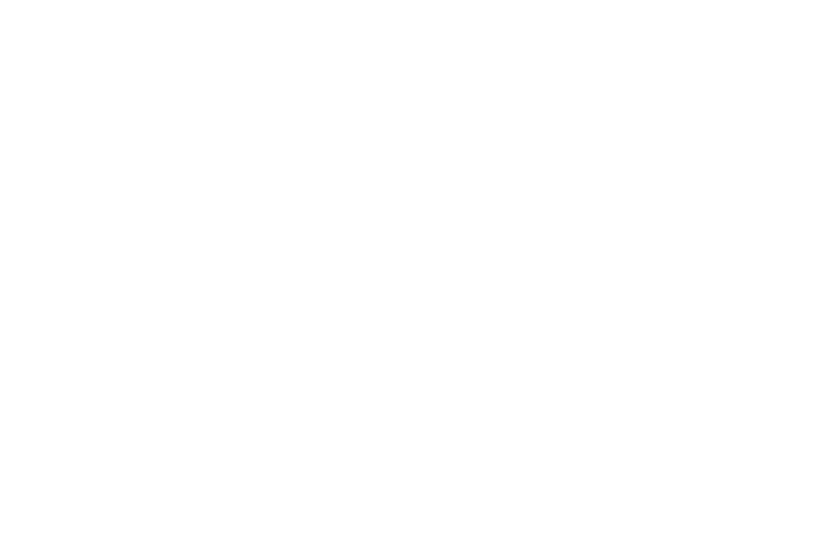
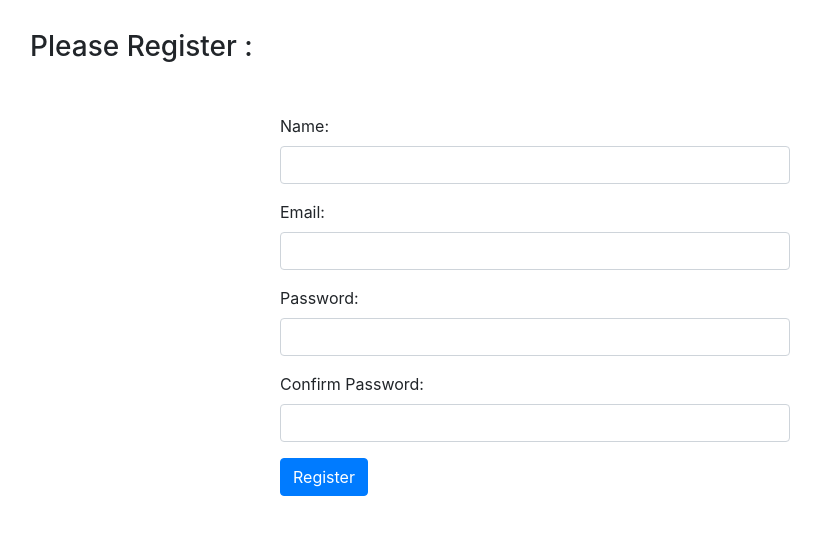
Before and after one commit to C-Cos/codac, a React (Create React App) app in the folder frontend/: page /register in a window 1280 px wide. Shown: the top 534 px of the page, without its empty margins (105-926 px from the left). Built offline with nearby package versions, Linux system fonts and the light colour scheme.

Commit message:
Add register. Add login. Add Home folder

```diff
--- a/frontend/package.json
+++ b/frontend/package.json
@@ -3,6 +3,7 @@
   "version": "0.1.0",
   "private": true,
   "dependencies": {
+    "axios": "^0.18.0",
     "bootstrap": "^4.3.1",
     "react": "^16.8.6",
     "react-dom": "^16.8.6",
--- a/frontend/src/App.js
+++ b/frontend/src/App.js
@@ -4,13 +4,15 @@
 import './App.css';
 import "bootstrap/dist/css/bootstrap.min.css";
 
-import login from "./components/login";
+import login from "./components/Home/login";
+import register from './components/Home/register';
 
 
 function App() {
   return (
     <Router>
         <Route path="/login" component={login}/>
+        <Route path="/register" component={register}/>
     </Router>
   )
 }
--- /dev/null
+++ b/frontend/src/components/Home/UserFunctions.js
@@ -0,0 +1,22 @@
+import axios from 'axios'
+
+export const register = newUser => {
+    return axios
+        .post('http://localhost:4242/users/register', {
+            name : newUser.name,
+            email : newUser.email,
+            password : newUser.password,
+            confPass : newUser.confPass
+        })
+
+}
+
+
+export const login = user => {
+    return axios
+        .post('http://localhost:4242/users/login', {
+            email : user.email,
+            password : user.password
+        })
+
+}
--- /dev/null
+++ b/frontend/src/components/Home/login.js
@@ -0,0 +1,95 @@
+import React from 'react';
+import { Redirect } from 'react-router';
+import {login} from './UserFunctions';
+
+export default class Login extends React.Component {
+
+    constructor(props) {
+        super(props);
+        this.onChangeEmail = this.onChangeEmail.bind(this);
+        this.onChangePassword = this.onChangePassword.bind(this);
+        this.onSubmit = this.onSubmit.bind(this);
+
+        this.state = {
+            email: '',
+            password: '',
+            wrong: '',
+            cred: ''
+        }
+    }
+    onChangeEmail(e) {
+        this.setState({
+            email: e.target.value
+        });
+    }
+    onChangePassword(e) {
+        this.setState({
+            password: e.target.value
+        });
+    }
+    onSubmit(e) {
+        e.preventDefault();
+        // console.log(`email is ${this.state.email}, password is ${this.state.password}`);
+
+        const user = {
+            email: this.state.email,
+            password: this.state.password,
+        }
+        login(user)
+        .then((response) => {
+            // console.log(response.data.name)
+            if(response.data.message === "Successful")
+            {
+                localStorage.setItem('usertoken', response.data.token)
+                // console.log(response.data);
+                this.setState({
+                    wrong: '',
+                    cred: response.data.name,
+                    fireRedirect: true
+                });
+            }
+            else
+            {
+                this.setState({
+                    wrong: response.data.message
+                });
+                console.log(response.data);
+            }
+        })
+        .catch((error) => {
+            console.error(error);
+        });
+
+
+        this.setState({
+            email: '',
+            password: '',
+        })
+    }
+
+
+    render(){
+        return (
+            <div className="container">
+                <h3 style={{marginTop: 30, marginLeft: 50}} >Please Sign in :</h3>
+                <p>{this.state.wrong}</p>
+                <div style={{marginTop: 50, marginLeft: 300, marginRight:300}}>
+                    <form onSubmit={this.onSubmit}>
+                        <div className="form-group">
+                            <label>Email: </label>
+                            <input type="email" className="form-control"value={this.state.email} onChange={this.onChangeEmail}/>
+                        </div>
+                        <div className="form-group">
+                            <label>Password: </label>
+                            <input type="password" className="form-control"value={this.state.password} onChange={this.onChangePassword}/>
+                        </div>
+                        <div className="form-group">
+                            <input type="submit" value="Login" className="btn btn-primary"/>
+                        </div>
+                    </form>
+                </div>
+                {this.state.fireRedirect && <Redirect to={'/login'} push={true} />}
+            </div>
+        )
+    }
+}
--- /dev/null
+++ b/frontend/src/components/Home/register.js
@@ -0,0 +1,151 @@
+import React from 'react';
+import { Redirect } from 'react-router';
+import {register} from './UserFunctions';
+
+function validate(register) {
+    // we are going to store errors for all fields
+    // in a signle array
+    const errors = [];
+
+    if (register.name.length < 5 || register.name.length > 20) {
+      errors.push("Name must be between 5 and 20 characters");
+    }
+
+    if (register.password !== register.confPass) {
+      errors.push("Password did not match confirmation");
+    }
+
+    return errors;
+  }
+
+
+export default class Register extends React.Component {
+
+    constructor(props) {
+        super(props);
+        this.onChangeName = this.onChangeName.bind(this);
+        this.onChangeEmail = this.onChangeEmail.bind(this);
+        this.onChangePassword = this.onChangePassword.bind(this);
+        this.onChangeConfPass = this.onChangeConfPass.bind(this);
+        this.onSubmit = this.onSubmit.bind(this);
+
+        this.state = {
+            name: '',
+            email: '',
+            password: '',
+            confPass: '',
+            errors: [],
+            wrong: ''
+        }
+    }
+    onChangeName(e) {
+        this.setState({
+            name: e.target.value
+        });
+    }
+    onChangeEmail(e) {
+        this.setState({
+            email: e.target.value
+        });
+    }
+    onChangePassword(e) {
+        this.setState({
+            password: e.target.value
+        });
+    }
+    onChangeConfPass(e) {
+        this.setState({
+            confPass: e.target.value
+        });
+    }
+    onSubmit(e) {
+        e.preventDefault();
+        console.log(`name is ${this.state.name} , email is ${this.state.email}, password is ${this.state.password}, confpass is ${this.state.confPass}`);
+
+        const user = {
+            name: this.state.name,
+            email: this.state.email,
+            password: this.state.password,
+            confPass: this.state.confPass,
+        }
+        const errors = validate(register);
+        if (errors.length > 0) {
+            this.setState({ errors });
+            return;
+        }
+        else
+        {
+            register(user)
+            .then((response) => {
+            if(response.data.message === "Successful")
+            {
+                /* this.props.authenticate({
+                    name: this.state.name,
+                    email: this.state.email,
+                    isLoggedIn: true
+                }); */
+                this.setState({
+                    wrong: '',
+                    fireRedirect: true
+                });
+            }
+            else
+            {
+                this.setState({
+                    wrong: response.data.message
+                });
+                console.log(response.data);
+            }
+            })
+            .catch((error) => {
+            console.error(error);
+            });
+
+
+            this.setState({
+            name: '',
+            email: '',
+            password: '',
+            confPass: ''
+            })
+        }
+    }
+
+
+    render(){
+        const { errors } = this.state;
+        return (
+            <div className="container">
+                <h3 style={{marginTop: 30, marginLeft: 50}} >Please Register :</h3>
+                <p>{this.state.wrong}</p>
+                <div style={{marginTop: 50, marginLeft: 300, marginRight:300}}>
+                    <form onSubmit={this.onSubmit}>
+                        {errors.map(error => (
+                        <p key={error}>Error: {error}</p>
+                            ))}
+                        <div className="form-group">
+                            <label>Name:  </label>
+                            <input type="text" className="form-control" value={this.state.name} onChange={this.onChangeName}/>
+                        </div>
+                        <div className="form-group">
+                            <label>Email: </label>
+                            <input type="email" className="form-control"value={this.state.email} onChange={this.onChangeEmail}/>
+                        </div>
+                        <div className="form-group">
+                            <label>Password: </label>
+                            <input type="password" className="form-control"value={this.state.password} onChange={this.onChangePassword}/>
+                        </div>
+                        <div className="form-group">
+                            <label>Confirm Password: </label>
+                            <input type="password" className="form-control"value={this.state.confPass} onChange={this.onChangeConfPass}/>
+                        </div>
+                        <div className="form-group">
+                            <input type="submit" value="Register" className="btn btn-primary"/>
+                        </div>
+                    </form>
+                </div>
+                {this.state.fireRedirect && <Redirect to='/login' push={true} />}
+            </div>
+        )
+    }
+}
--- a/frontend/src/components/login.js
+++ /dev/null
@@ -1,12 +0,0 @@
-import React from 'react';
-
-export default class Login extends React.Component {
-
-    render(){
-        return (
-            <div className="container">
-                <h3 style={{marginTop: 30, marginLeft: 50}} >Please  :</h3>
-            </div>
-        )
-    }
-}
```
Also changed, not shown: 1 other file (tests, documents, lock files or other folders).
